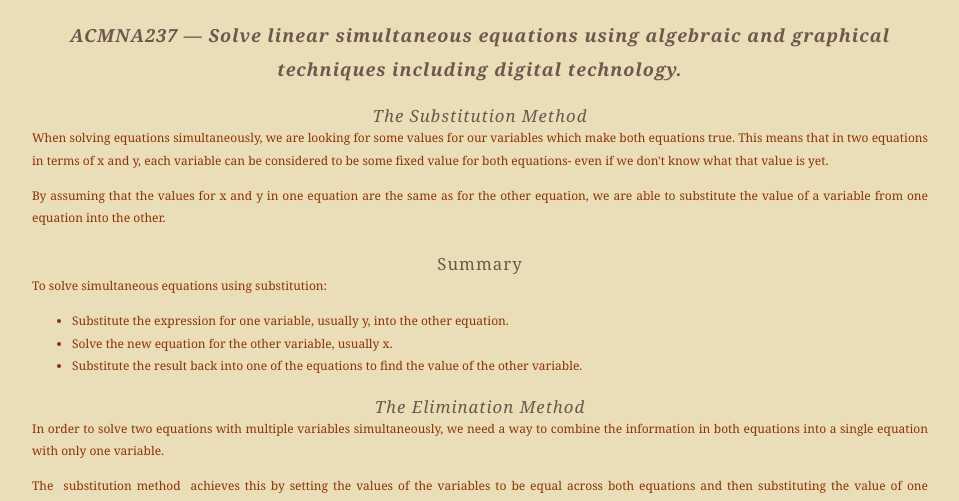
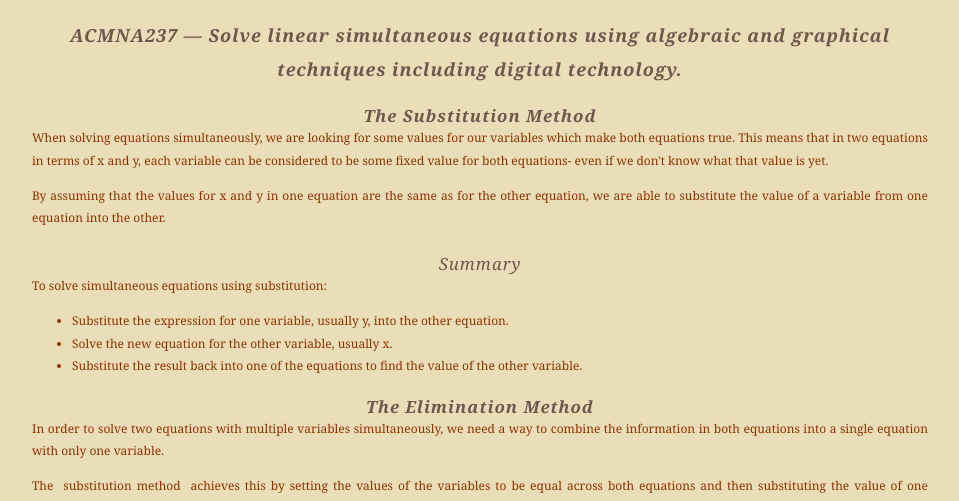
Before and after one commit to dvaraka/the-merchant, a Jekyll site: the page built from notes/year-9/maths/simultaneous-equations.md, in a window 1280 px wide. Shown: the part 223-724 px from the top of the page, without its empty margins (160-1119 px from the left). Built offline with Jekyll 4.4.1, drawn with Linux system fonts in a browser that asks for light colours; our own code applies the rules of GitHub Pages for plain Markdown files.

Commit message:
Update main.css

```diff
--- a/assets/css/main.css
+++ b/assets/css/main.css
@@ -28,7 +28,7 @@ h2 {
 }
 
 h3 {
-	font: italic normal 1.4em georgia, sans-serif;
+	font: bold italic normal 1.4em georgia, sans-serif;
 	letter-spacing: 1px;
 	margin-bottom: 0;
 	color: #6c584c;
@@ -36,7 +36,7 @@ h3 {
 }
 
 h4 {
-	font: normal 1.4em georgia, sans-serif;
+	font: italic normal 1.4em georgia, sans-serif;
 	letter-spacing: 1px;
 	margin-bottom: 0;
 	color: #6c584c;
```
